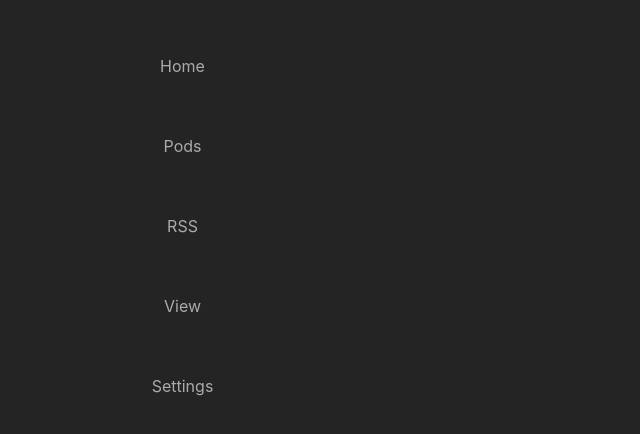
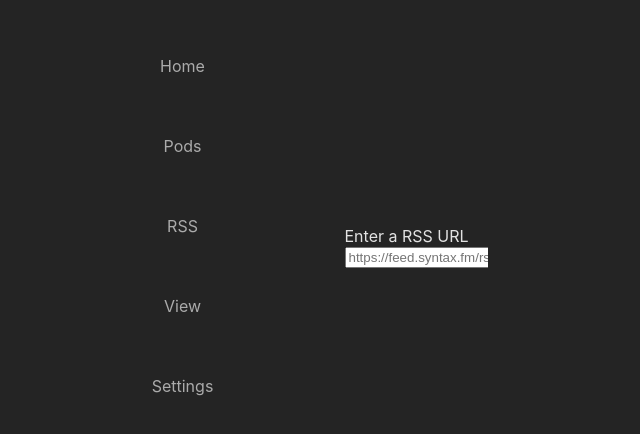
Before and after one commit to brunscii/podcasts, a React (Vite) app in the folder react-pods/: page / in a window 1280 px wide. Shown: the part 174-608 px from the top of the page, without its empty margins (333-973 px from the left). Built offline with nearby package versions, Linux system fonts and the light colour scheme; no server answers.

Commit message:
clean up

```diff
--- a/react-pods/src/components/feedReader/EpisodeListItem.tsx
+++ b/react-pods/src/components/feedReader/EpisodeListItem.tsx
@@ -14,7 +14,7 @@ function EpisodeListItem( props: EpisodeListItemProps ) {
 
   // let parser : DOMParser = new DOMParser()
   // let description:Document = parser.parseFromString(props.desription,"text/html")
-  console.log(props.image)
+  // console.log(props.image)
   return (
     <>
       <div className='episode-list-item'>
--- a/react-pods/src/components/feedReader/FeedReader.tsx
+++ b/react-pods/src/components/feedReader/FeedReader.tsx
@@ -18,8 +18,8 @@ function isValidRss( url : string ){
 
 async function readRSS( url : string ) : Promise<RSSInfo>{
 
-  const rssRes = await fetch(url)
-  const rssXML = await rssRes.text()
+  const rssRes = await fetch(url);
+  const rssXML = await rssRes.text();
 
   const parser = new DOMParser()
   const rssData = parser.parseFromString(rssXML, 'application/xhtml+xml')
@@ -71,7 +71,7 @@ function FeedReader() {
 
   return (
     <>
-    <div className='rss-input-box hidden' >
+    <div className='rss-input-box ' >
       <div className="rss-input">
         <label htmlFor="rss-input">Enter a RSS URL</label>
         <input title="rss-input" type="url" name="rss-input" id="rss-input" placeholder={rssPlaceHolder} value={inputUrl}
@@ -90,7 +90,12 @@ function FeedReader() {
 
               document.querySelector('.rss-input-box')?.classList.add('topped')
               readRSS(inputUrl).then( (rssData) => {
-                setRssInfoComponent( (prevComponents) => [ <RSSInfoSection title={rssData.title} description={rssData.summary} pubDate={rssData.pubDate} imageUrl={rssData.imageUrl} episodes={rssData.episodes}  /> ])
+                setRssInfoComponent( (prevComponents) => [ <RSSInfoSection url={inputUrl}
+                                                                           title={rssData.title}
+                                                                           description={rssData.summary}
+                                                                           pubDate={rssData.pubDate}
+                                                                           imageUrl={rssData.imageUrl}
+                                                                           episodes={rssData.episodes}  /> ])
 
               })
             }
```
